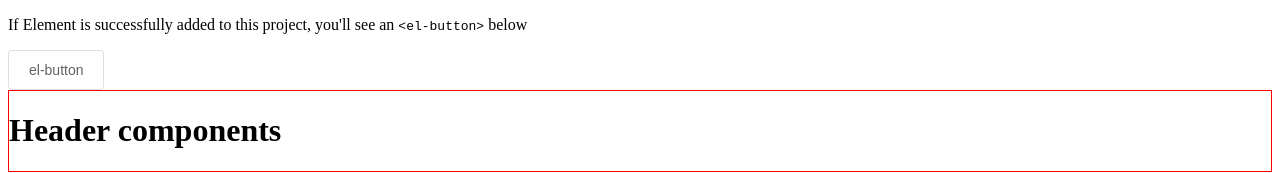
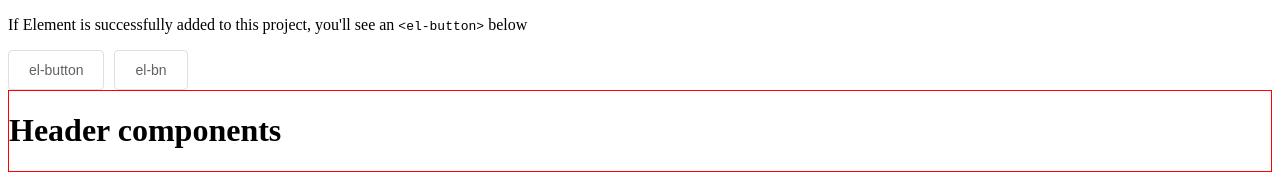
Before and after one commit to tanshaobo/oa_cms, a Vue app: page /#/Organization in a window 1280 px wide. Shown: the top 173 px of the page. Built offline with nearby package versions, Linux system fonts and the light colour scheme; the HTML template or start-up script is replaced by a standard one.

Commit message:
测试冲突

```diff
--- a/src/App.vue
+++ b/src/App.vue
@@ -7,6 +7,7 @@
         below
       </p>
       <el-button>el-button</el-button>
+      <el-button>el-bn</el-button>
     </div>
     <router-view></router-view>
   </div>
```
